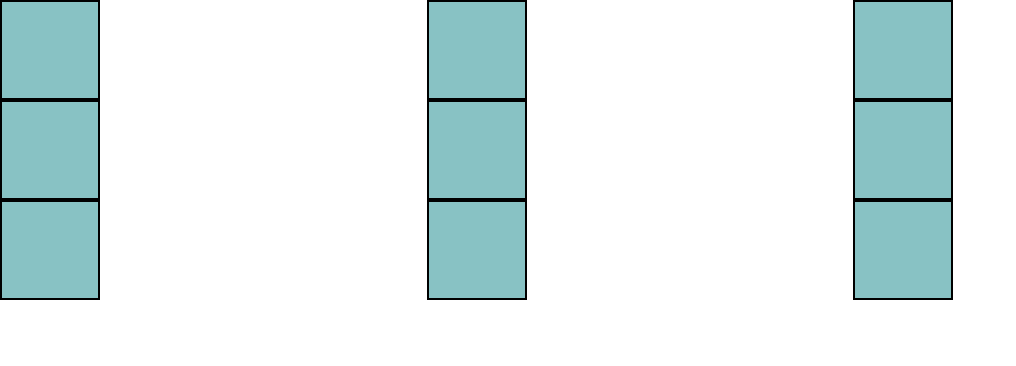
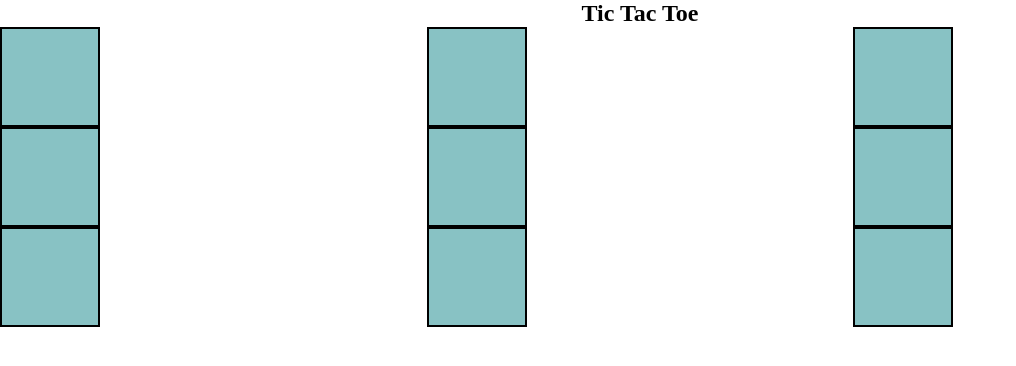
Before and after one commit to MuhammadHamimIslam/Tic-tac-toe-game, a plain HTML site: page index.html in a window 1280 px wide. Shown: the whole page, without its empty margins (0-1016 px from the left). Drawn offline with Linux system fonts and the light colour scheme.

Commit message:
Update index.html
added a header

```diff
--- a/index.html
+++ b/index.html
@@ -66,6 +66,7 @@
   <title>Tic Tac Toe</title>
 </head>
 <body>
+  <h2 style="text-align:center">Tic Tac Toe</h2>
   <div class="board">
     <div class="cell"></div>
     <div class="cell"></div>
```
